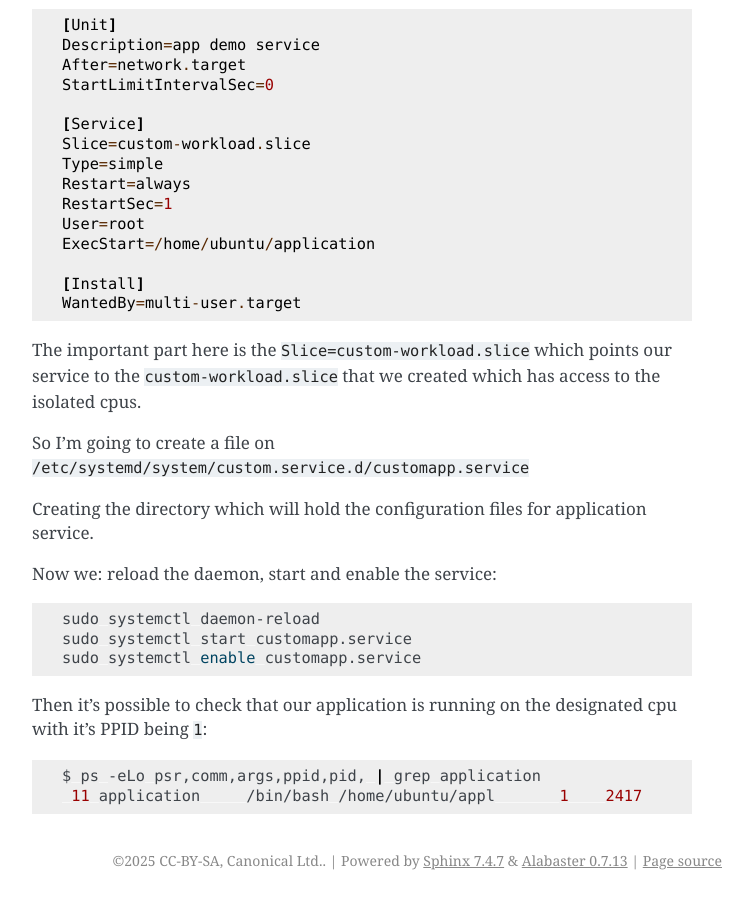
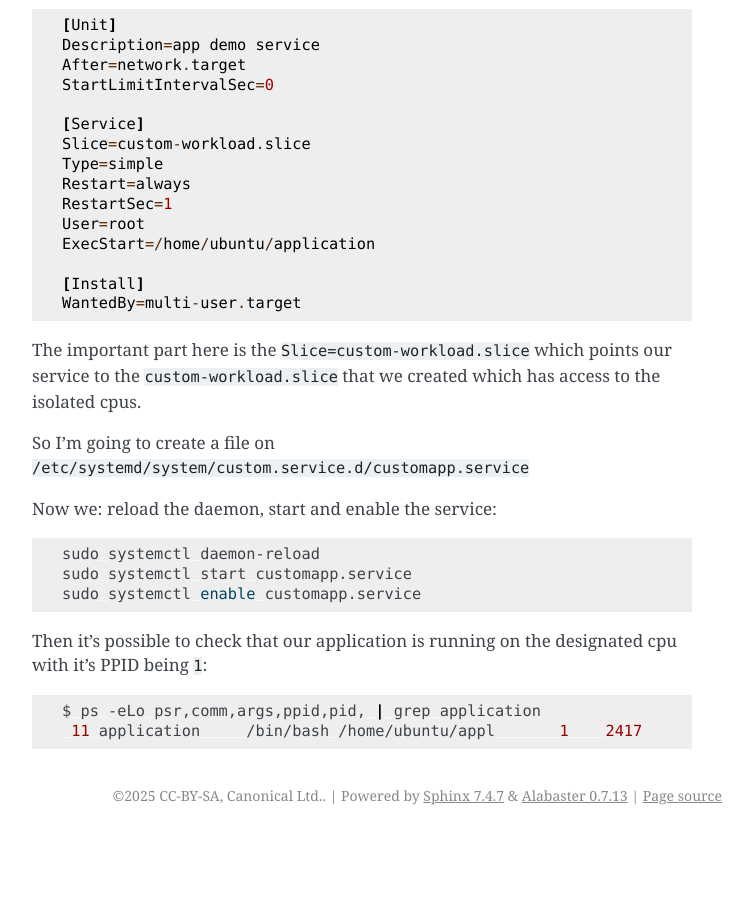
Before and after one commit to canonical/real-time-ubuntu-docs, a Sphinx documentation site: the page built from docs/how-to/using-cpu-sets.md, in a window 1280 px wide and 900 px high, scrolled down 4255 px. Shown: the whole window, without its empty margins (388-1141 px from the left). Built offline with Sphinx 7.4.7, drawn with Linux system fonts in a browser that asks for light colours; after the commit the page ends 5090 px from its top, so only the background shows below that.

Commit message:
feat!: drop outdated sentence
Signed-off-by: Lincoln Wallace <lincoln.wallace@canonical.com>

````diff
--- a/docs/how-to/using-cpu-sets.md
+++ b/docs/how-to/using-cpu-sets.md
@@ -192,8 +192,6 @@ The important part here is the `Slice=custom-workload.slice` which points our se
 
 So I'm going to create a file on `/etc/systemd/system/custom.service.d/customapp.service`
 
-Creating the directory which will hold the configuration files for application service.
-
 Now we: reload the daemon, start and enable the service:
 
 ```bash
````
